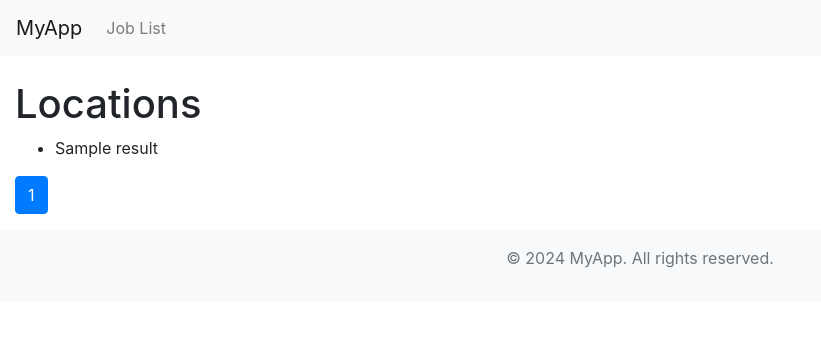
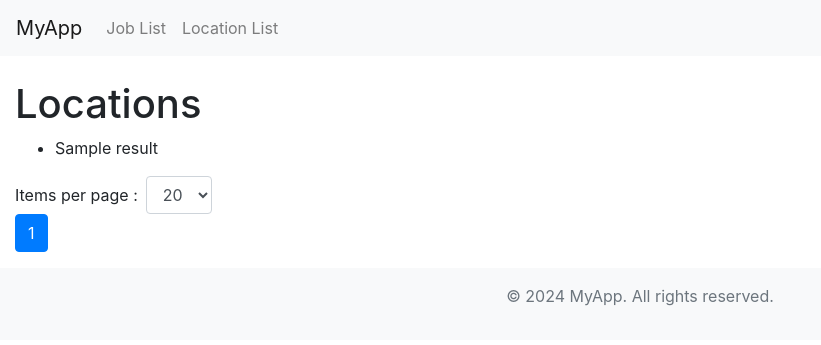
Before and after one commit to yachiwu/Job-Django, a Django app: page /jobapp/locations/?page=1&paginate_by=20 in a window 1280 px wide. Shown: the top 345 px of the page, without its empty margins (0-821 px from the left). Run offline with Django 5.2, Linux system fonts and the light colour scheme; a database or web service that is not in the repository returns one stand-in record (values such as "Sample title"); data that the repository does not hold is empty; some libraries are stand-ins or nearby versions.

Commit message:
add paginated by dynamic

```diff
--- a/jobapp/templates/base.html
+++ b/jobapp/templates/base.html
@@ -22,6 +22,9 @@
             <ul class="navbar-nav mr-auto">
                 <li class="nav-item">
                     <a class="nav-link" href="{% url 'jobs:job_list' %}">Job List</a>
+                </li>
+                <li class="nav-item">
+                    <a class="nav-link" href="{% url 'jobs:location_list' %}">Location List</a>
                 </li>
                 <!-- Add more nav items here if needed -->
             </ul>
--- a/jobapp/templates/external/location_list.html
+++ b/jobapp/templates/external/location_list.html
@@ -11,21 +11,30 @@
         {% endfor %}
     </ul>
 
+    <form method="get" action="" class="form-inline">
+        <label class="mr-2"  for="paginate_by">Items per page : </label>
+        <select name="paginate_by" id="paginate_by" class="form-control mr-2" onchange="this.form.submit()">
+            <option value="5" {% if paginate_by == 5 %}selected{% endif %}>5</option>
+            <option value="10" {% if paginate_by == 10 %}selected{% endif %}>10</option>
+            <option value="20" {% if paginate_by == 20 %}selected{% endif %}>20</option>
+        </select>
+    </form>
+
     <ul class="pagination">
         {% if previous_page %}
-            <li class="page-item"><a class="page-link" href="?page={{ current_page|add:-1 }}">Previous</a></li>
+            <li class="page-item"><a class="page-link" href="?page={{ current_page|add:-1 }}&paginate_by={{ paginate_by }}">Previous</a></li>
         {% endif %}
         {% for page_num in page_range %}
             {% if page_num == '...' %}
                 <li class="page-item disabled"><span class="page-link">...</span></li>
             {% else %}
                 <li class="page-item {% if page_num == current_page %}active{% endif %}">
-                    <a class="page-link" href="?page={{ page_num }}">{{ page_num }}</a>
+                    <a class="page-link" href="?page={{ page_num }}&paginate_by={{ paginate_by }}">{{ page_num }}</a>
                 </li>
             {% endif %}
         {% endfor %}
         {% if next_page %}
-            <li class="page-item"><a class="page-link" href="?page={{ current_page|add:1 }}">Next</a></li>
+            <li class="page-item"><a class="page-link" href="?page={{ current_page|add:1 }}&paginate_by={{ paginate_by }}">Next</a></li>
         {% endif %}
     </ul>
 {% endblock %}
--- a/jobapp/views.py
+++ b/jobapp/views.py
@@ -157,20 +157,23 @@ class JobStatusUpdateView(View):
 
 class LocationListView(View):
     template_name = 'external/location_list.html'
-    paginate_by = 20
+
+    def get_paginate_by(self, request):
+        """Retrieve the number of items per page from GET parameters, defaulting to 20."""
+        return int(request.GET.get('paginate_by', 20))
 
     def get(self, request, *args, **kwargs):
-        # Get the page number from the GET parameters
-        page_number = request.GET.get('page', 1)
-        page_number = int(page_number)
-        offset = (int(page_number) - 1) * self.paginate_by
+        # Get the page number and items per page
+        page_number = int(request.GET.get('page', 1))
+        paginate_by = self.get_paginate_by(request)
+        offset = (page_number - 1) * paginate_by
 
         # Build API URL with limit and offset
-        api_url = f'https://demo.nautobot.com/api/dcim/locations/?depth=1&limit={self.paginate_by}&offset={offset}'
+        api_url = f'https://demo.nautobot.com/api/dcim/locations/?depth=1&limit={paginate_by}&offset={offset}'
         api_token = 'aaaaaaaaaaaaaaaaaaaaaaaaaaaaaaaaaaaaaaaa'
 
-        # Fetch data from the API using the extracted function
-        response_data = fetch_location_data_from_api(api_url, api_token, self.paginate_by, offset)
+        # Fetch data from the API
+        response_data = fetch_location_data_from_api(api_url, api_token, paginate_by, offset)
 
         # Extract data from the API response
         locations = response_data.get('results', [])
@@ -179,7 +182,7 @@ class LocationListView(View):
         previous_page = response_data.get('previous')
 
         # Calculate total pages
-        total_pages = (total_count + self.paginate_by - 1) // self.paginate_by
+        total_pages = (total_count + paginate_by - 1) // paginate_by
 
         # Generate page range with ellipses
         page_range = self.get_elided_page_range(page_number, total_pages)
@@ -191,6 +194,7 @@ class LocationListView(View):
             'total_pages': total_pages,
             'next_page': next_page,
             'previous_page': previous_page,
+            'paginate_by': paginate_by,
         }
         return render(request, self.template_name, context)
 
@@ -203,14 +207,14 @@ class LocationListView(View):
         start = max(1, current_page - 2)
         end = min(total_pages, current_page + 2)
 
-        # Ensure there are enough pages before the current page
+        pages = []
+
         if start > 2:
-            pages = [1, '...']
+            pages.extend([1, '...'])
             pages.extend(range(start, end + 1))
         else:
-            pages = list(range(1, end + 1))
+            pages.extend(range(1, end + 1))
 
-        # Ensure there are enough pages after the current page
         if end < total_pages - 1:
             pages.extend(['...', total_pages])
         elif end < total_pages:
```
